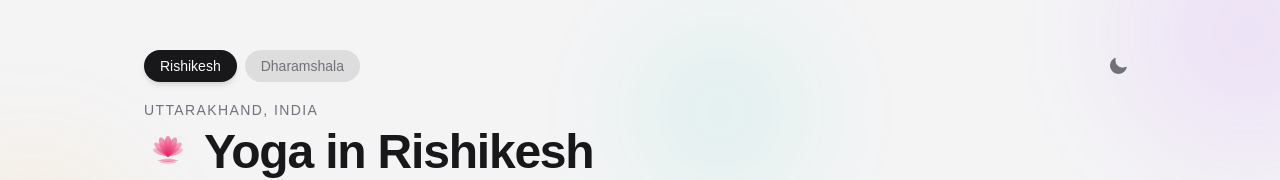
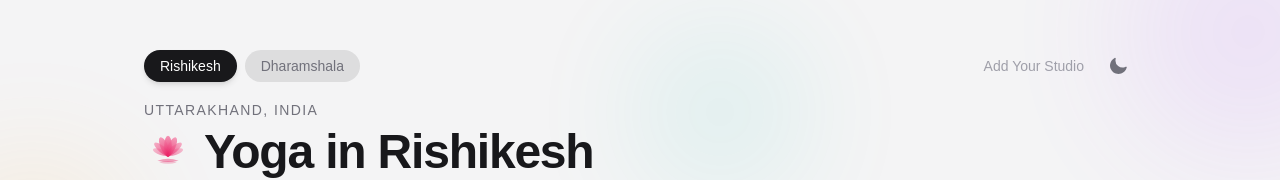
Before and after one commit to ppciesiolkiewicz/yoga-catalogue, a Next.js app: page /rishikesh/trainings in a window 1280 px wide. Shown: the top 180 px of the page. Built offline with nearby package versions, Linux system fonts and the light colour scheme; no server answers.

Commit message:
feat: add contact form links to header and footer

```diff
--- a/src/app/[location]/layout.tsx
+++ b/src/app/[location]/layout.tsx
@@ -55,6 +55,10 @@ export default async function LocationLayout({
         <p className="text-center text-sm text-zinc-400 dark:text-zinc-500">
           &copy; {new Date().getFullYear()} rishikeshyoga.info
         </p>
+        <p className="mt-2 text-center text-sm text-zinc-400 dark:text-zinc-500">
+          Want to list your studio?{" "}
+          <a href="/contact" className="underline hover:text-zinc-600 dark:hover:text-zinc-300">Contact us</a>
+        </p>
       </footer>
     </div>
   )
--- a/src/app/[location]/location-header.tsx
+++ b/src/app/[location]/location-header.tsx
@@ -44,7 +44,13 @@ export function LocationHeader({ location, locationName }: { location: string; l
               {loc.label}
             </Link>
           ))}
-          <div className="ml-auto">
+          <div className="ml-auto flex items-center gap-1">
+            <Link
+              href="/contact"
+              className="rounded-full px-3 py-1.5 text-sm text-zinc-400 transition-colors hover:text-zinc-700 dark:text-zinc-500 dark:hover:text-zinc-200"
+            >
+              Add Your Studio
+            </Link>
             <ThemeToggle />
           </div>
         </div>
```
